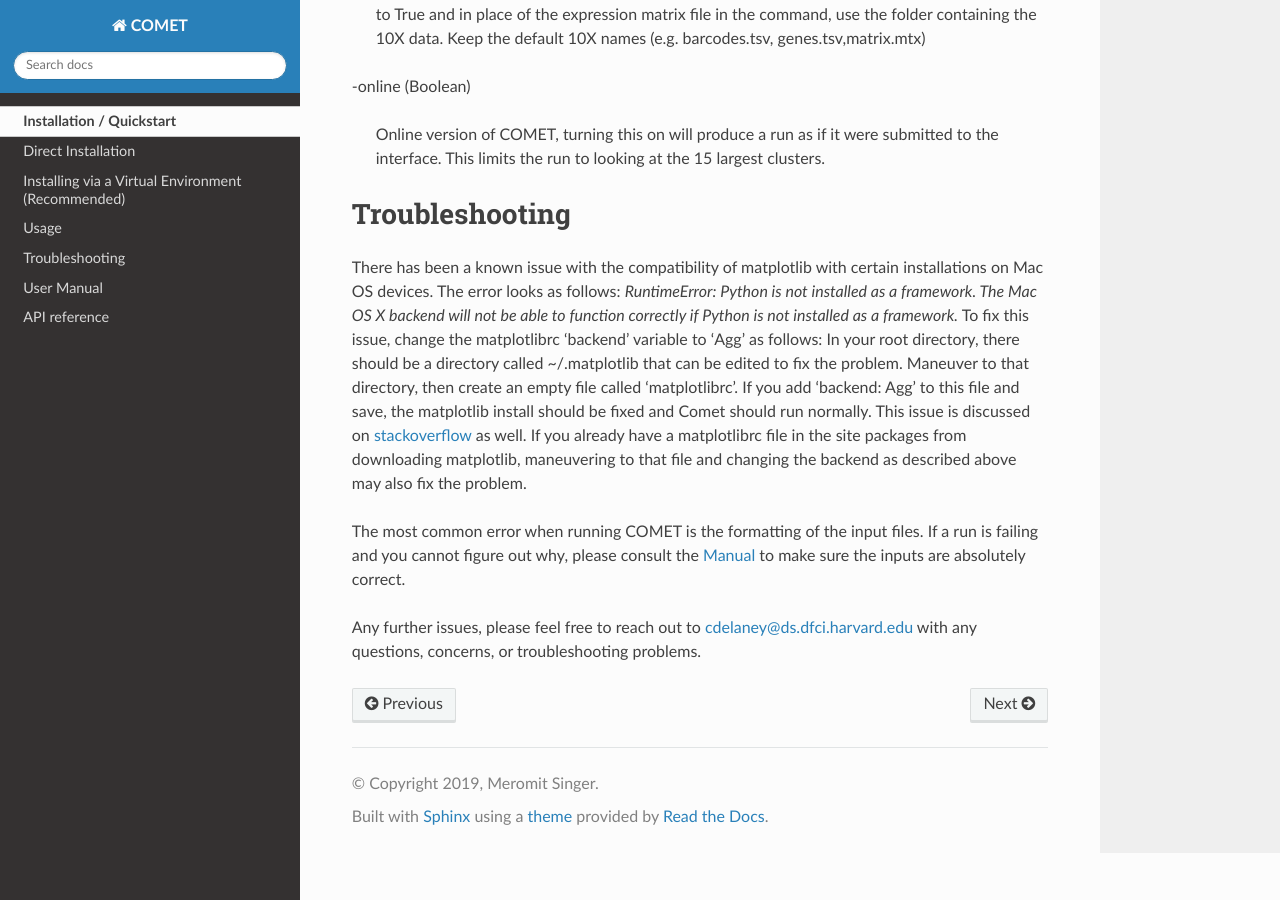
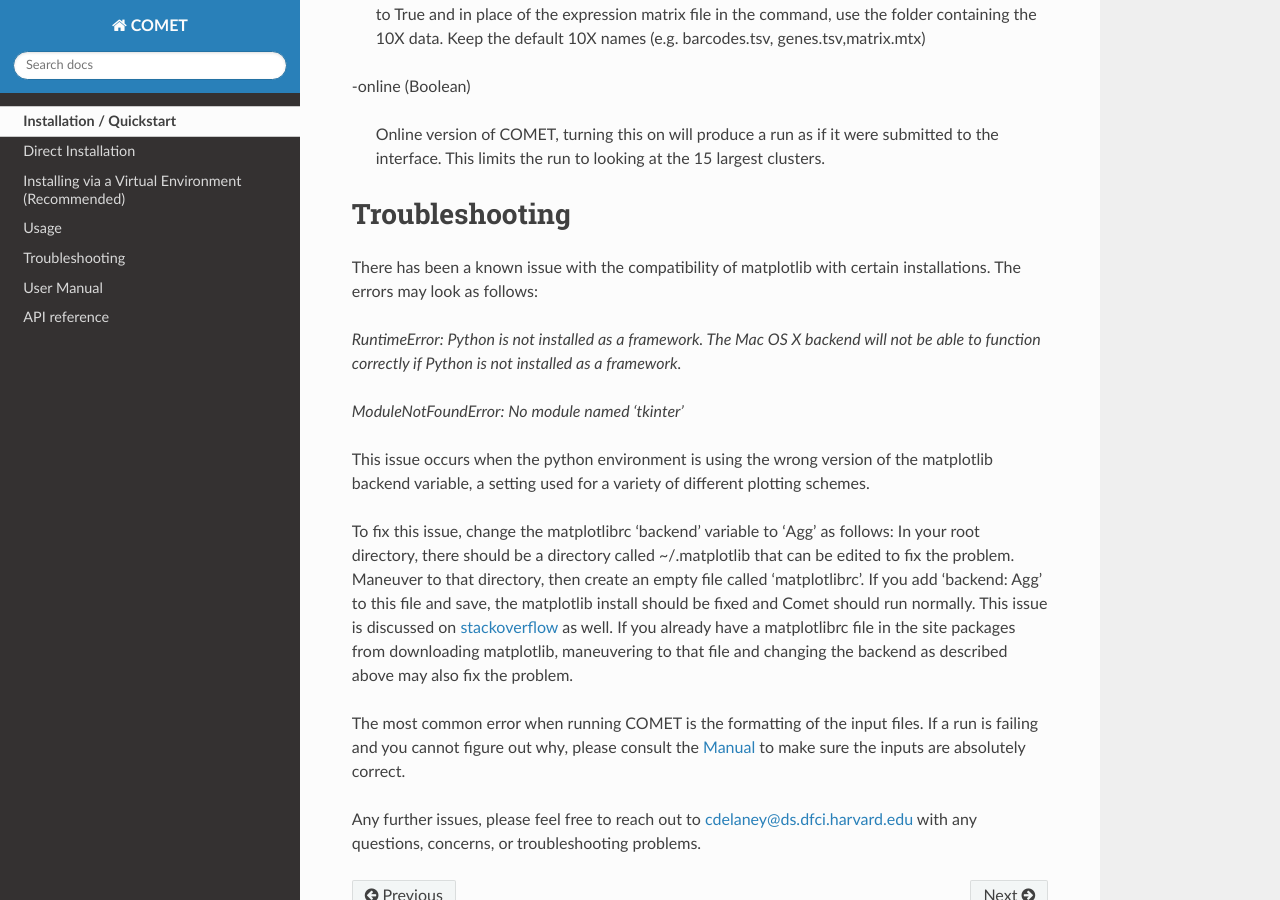
Before and after one commit to MSingerLab/COMETSC, a Sphinx documentation site: the page built from docs/source/quickstart.rst, in a window 1280 px wide and 900 px high, scrolled down 3821 px. Built offline with Sphinx 7.4.7 and the Read the Docs theme 2.0.0, drawn with Linux system fonts in a browser that asks for light colours.

Commit message:
added troubleshooting error

```diff
--- a/docs/source/quickstart.rst
+++ b/docs/source/quickstart.rst
@@ -208,9 +208,19 @@
 ========================
 
 There has been a known issue with the compatibility of matplotlib with
-certain installations on Mac OS devices.
-The error looks as follows:
-`RuntimeError: Python is not installed as a framework. The Mac OS X backend will not be able to function correctly if Python is not installed as a framework.`
+certain installations.
+The errors may look as follows:
+
+`RuntimeError: Python is not installed as a framework. The Mac OS X
+backend will not be able to function correctly if Python is not
+installed as a framework.`
+
+`ModuleNotFoundError: No module named 'tkinter'`
+
+This issue occurs when the python environment is using the wrong
+version of the matplotlib backend variable, a setting used for a
+variety of different plotting schemes.
+
 To fix this issue, change the matplotlibrc ‘backend’ variable to ‘Agg’ as follows:
 In your root directory, there should be a directory called
 ~/.matplotlib that can be edited to fix the problem. Maneuver to that directory, then create
```
